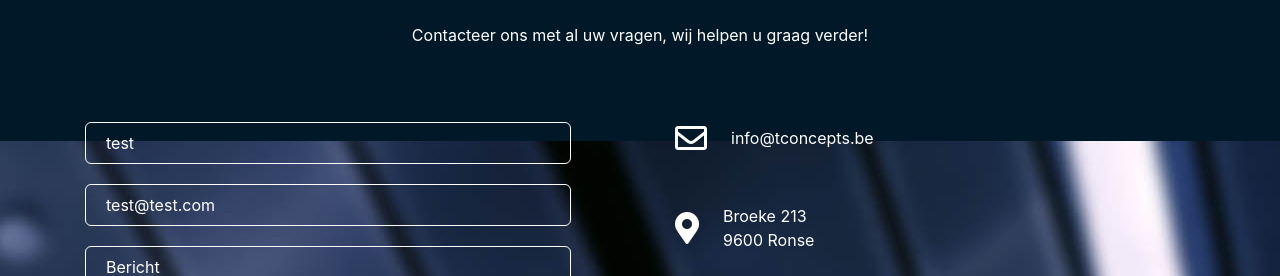
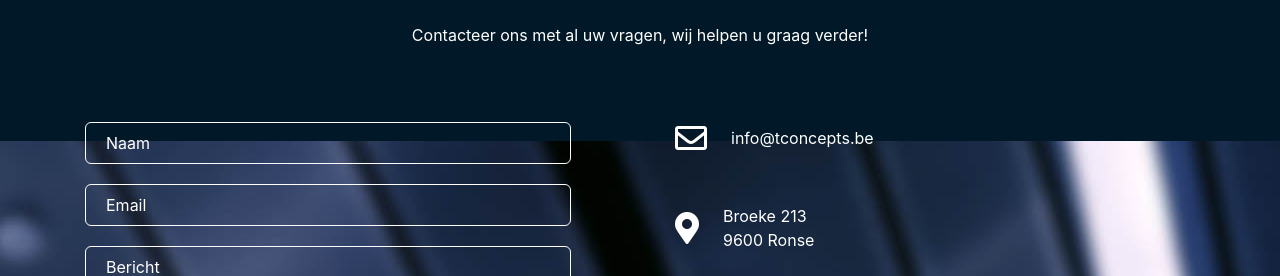
Before and after one commit to bjille/Tconcepts-website, a website with bundled scripts: page index.html in a window 1280 px wide. Shown: the part 2560-2836 px from the top of the page. Built offline with nearby package versions, Linux system fonts and the light colour scheme.

Commit message:
formulier niet meer standaard ingevuld

```diff
--- a/index.html
+++ b/index.html
@@ -438,12 +438,18 @@ https://www.tooplate.com/view/2117-infinite-loop
         </div>
 
         <div class="col-sm-12 col-md-6">
-          <!-- <form id="contactform" action="http://localhost:3000/submit" method="POST"> -->
+          <!-- test -->
+          <!-- <form id="contactform" action="http://localhost:3000/submit" method="POST">
+              <input id="email" name="email" type="email" placeholder="Email" class="tm-input" required
+                value="test@test.com" /> <input id="name" name="name" type="text" placeholder="Naam" class="tm-input"
+                required value="test" /> -->
+
+          <!-- live -->
           <form id="contactform" action="https://jsformhandler.onrender.com/submit" method="POST">
+            <input id="name" name="name" type="text" placeholder="Naam" class="tm-input" required />
+            <input id="email" name="email" type="email" placeholder="Email" class="tm-input" required />
 
-            <input id="name" name="name" type="text" placeholder="Naam" class="tm-input" required value="test" />
-            <input id="email" name="email" type="email" placeholder="Email" class="tm-input" required
-              value="test@test.com" />
+
             <textarea id="message" name="message" rows="8" placeholder="Bericht" class="tm-input" required></textarea>
             <button type="submit" class="btn tm-btn-submit">Versturen</button>
           </form>
```
